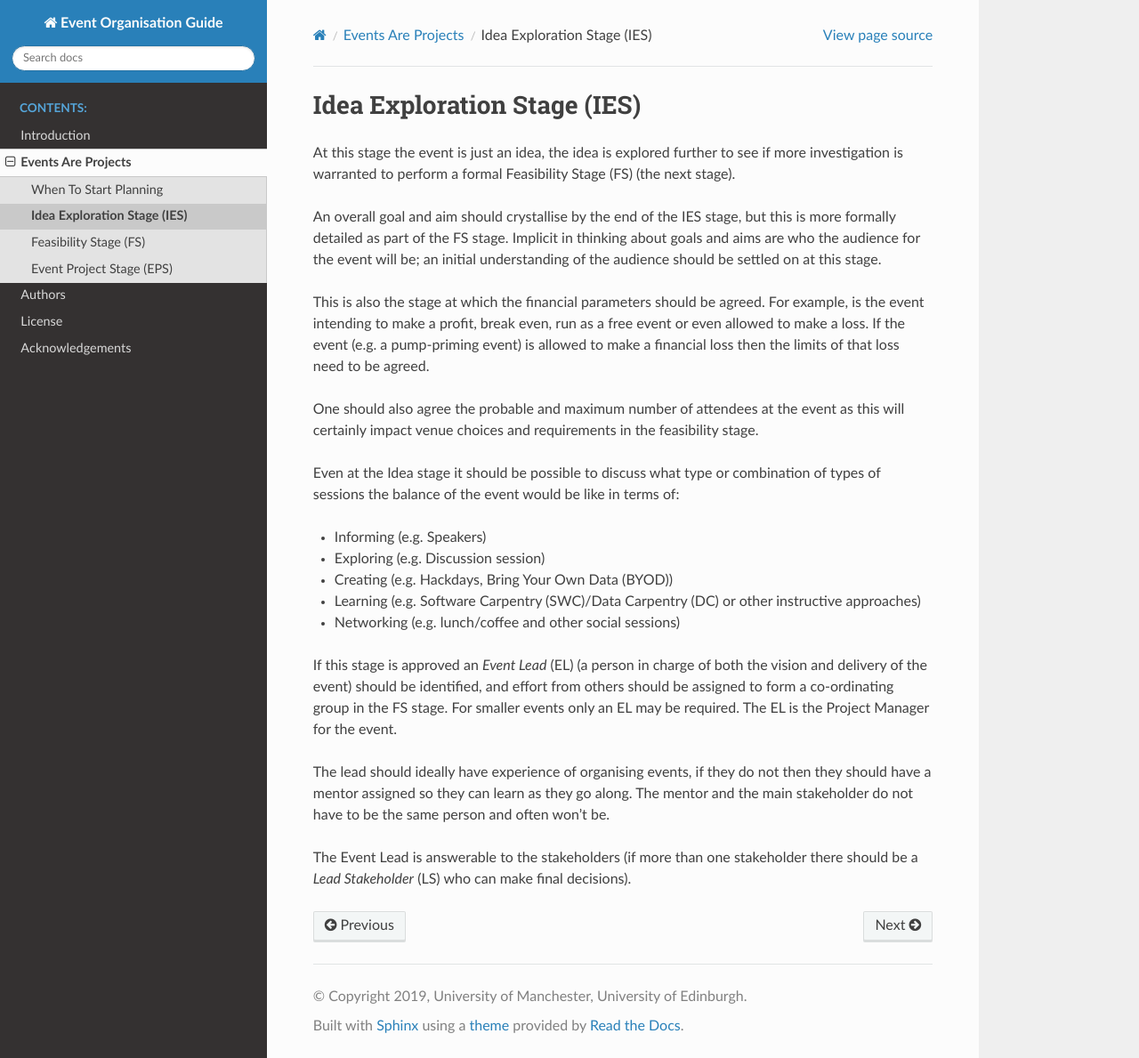
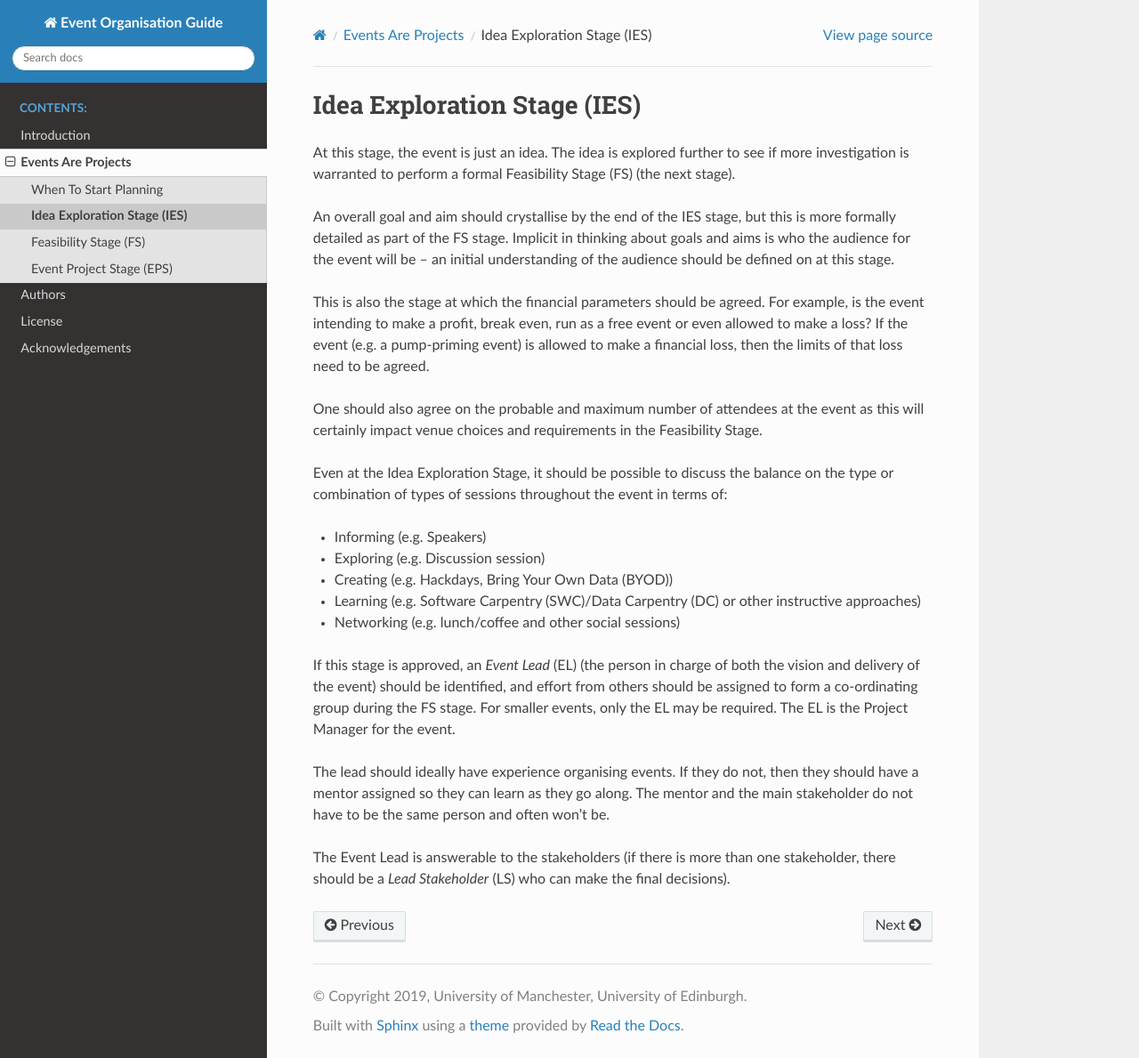
Before and after one commit to softwaresaved/event-organisation-guide, a Sphinx documentation site: the page built from docs/eog/ideas-exploration-stage.rst, in a window 1280 px wide and 1189 px high. Shown: the whole window at 89% size. Built offline with Sphinx 7.4.7 and the Read the Docs theme 2.0.0, drawn with Linux system fonts in a browser that asks for light colours.

Commit message:
Update ideas-exploration-stage.rst

```diff
--- a/docs/eog/ideas-exploration-stage.rst
+++ b/docs/eog/ideas-exploration-stage.rst
@@ -3,15 +3,15 @@
 Idea Exploration Stage (IES)
 ----------------------------
 
-At this stage the event is just an idea, the idea is explored further to see if more investigation is warranted to perform a formal Feasibility Stage (FS) (the next stage).
+At this stage, the event is just an idea. The idea is explored further to see if more investigation is warranted to perform a formal Feasibility Stage (FS) (the next stage).
 
-An overall goal and aim should crystallise by the end of the IES stage, but this is more formally detailed as part of the FS stage. Implicit in thinking about goals and aims are who the audience for the event will be; an initial understanding of the audience should be settled on at this stage.
+An overall goal and aim should crystallise by the end of the IES stage, but this is more formally detailed as part of the FS stage. Implicit in thinking about goals and aims is who the audience for the event will be – an initial understanding of the audience should be defined on at this stage.
 
-This is also the stage at which the financial parameters should be agreed. For example, is the event intending to make a profit, break even, run as a free event or even allowed to make a loss. If the event (e.g. a pump-priming event) is allowed to make a financial loss then the limits of that loss need to be agreed.
+This is also the stage at which the financial parameters should be agreed. For example, is the event intending to make a profit, break even, run as a free event or even allowed to make a loss? If the event (e.g. a pump-priming event) is allowed to make a financial loss, then the limits of that loss need to be agreed.
 
-One should also agree the probable and maximum number of attendees at the event as this will certainly impact venue choices and requirements in the feasibility stage.
+One should also agree on the probable and maximum number of attendees at the event as this will certainly impact venue choices and requirements in the Feasibility Stage.
 
-Even at the Idea stage it should be possible to discuss what type or combination of types of sessions the balance of the event would be like in terms of:
+Even at the Idea Exploration Stage, it should be possible to discuss the balance on the type or combination of types of sessions throughout the event in terms of:
 
 * Informing (e.g. Speakers)
 * Exploring (e.g. Discussion session)
@@ -19,8 +19,8 @@ Even at the Idea stage it should be possible to discuss what type or combination
 * Learning (e.g. Software Carpentry (SWC)/Data Carpentry (DC) or other instructive approaches)
 * Networking (e.g. lunch/coffee and other social sessions)
 
-If this stage is approved an *Event Lead* (EL) (a person in charge of both the vision and delivery of the event) should be identified, and effort from others should be assigned to form a co-ordinating group in the FS stage. For smaller events only an EL may be required. The EL is the Project Manager for the event.
+If this stage is approved, an *Event Lead* (EL) (the person in charge of both the vision and delivery of the event) should be identified, and effort from others should be assigned to form a co-ordinating group during the FS stage. For smaller events, only the EL may be required. The EL is the Project Manager for the event.
 
-The lead should ideally have experience of organising events, if they do not then they should have a mentor assigned so they can learn as they go along. The mentor and the main stakeholder do not have to be the same person and often won’t be.
+The lead should ideally have experience organising events. If they do not, then they should have a mentor assigned so they can learn as they go along. The mentor and the main stakeholder do not have to be the same person and often won’t be.
 
-The Event Lead is answerable to the stakeholders (if more than one stakeholder there should be a *Lead Stakeholder* (LS) who can make final decisions).
+The Event Lead is answerable to the stakeholders (if there is more than one stakeholder, there should be a *Lead Stakeholder* (LS) who can make the final decisions).
```
